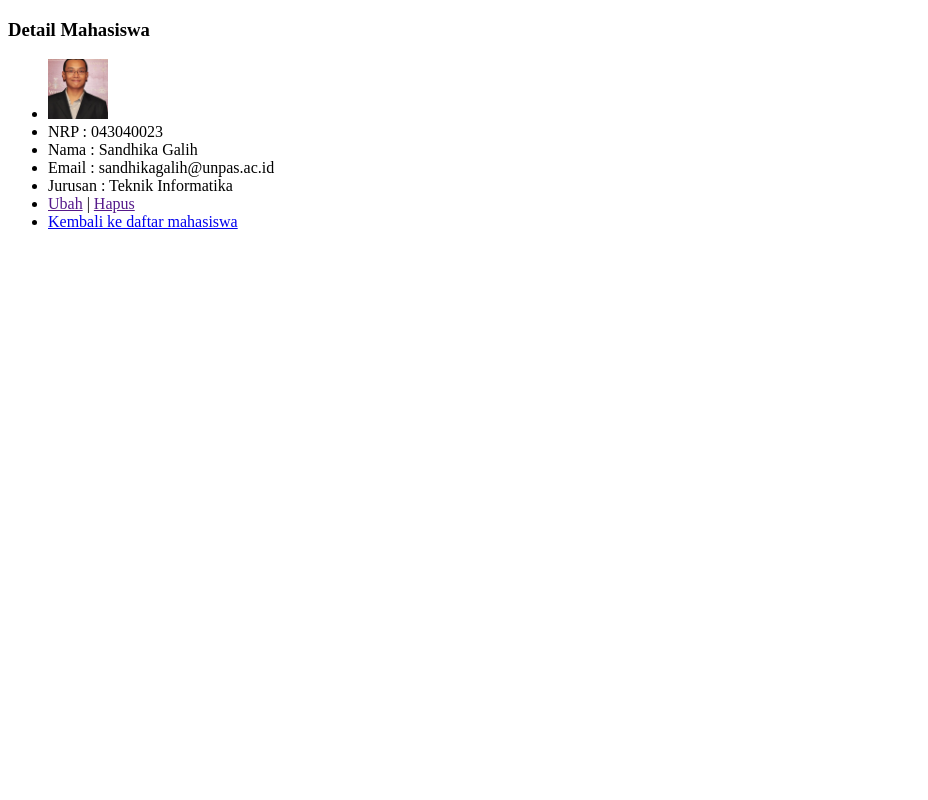
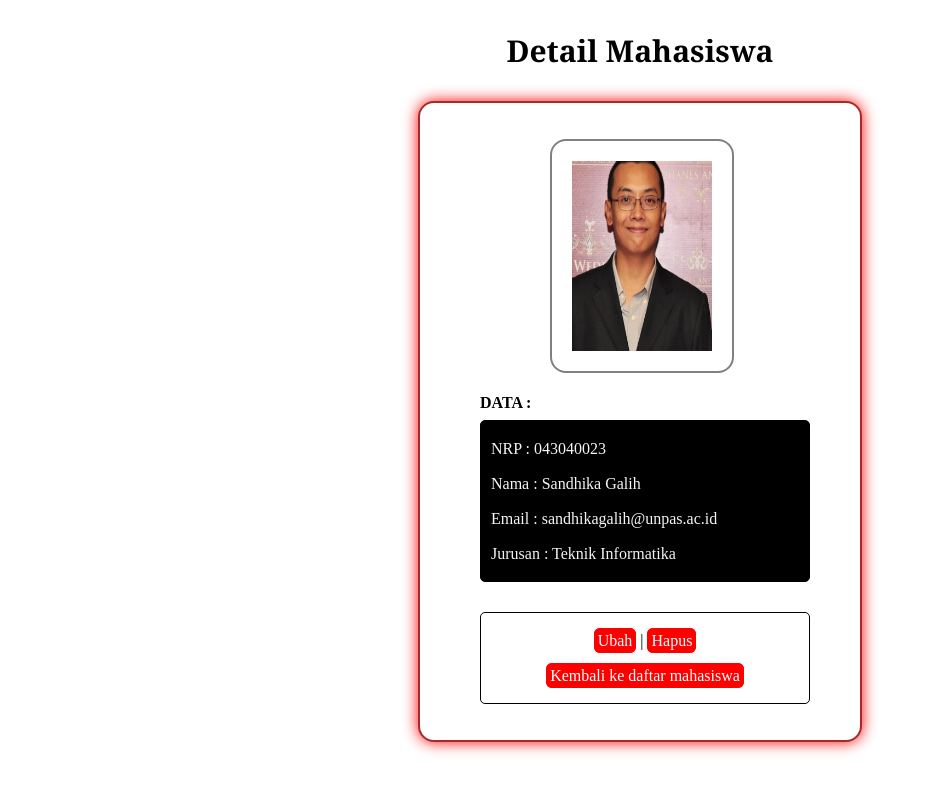
Before and after one commit to ariasrupawansyah/pw2020_193040140, a PHP site: page /detail.php?id=1 in a window 1280 px wide. Shown: the whole page, without its empty margins (0-928 px from the left). Run offline with PHP 8.4, Linux system fonts and the light colour scheme; data comes from the database, SQL or seed files in the repository.

Commit message:
menambahkan fitur insert data

```diff
--- a/kuliah/pertemuan10/detail.php
+++ b/kuliah/pertemuan10/detail.php
@@ -17,21 +17,37 @@ $mahasiswa = query("SELECT * FROM mahasiswa where id = $id");
   <meta charset="UTF-8">
   <meta name="viewport" content="width=device-width, initial-scale=1.0">
   <title>Detail Mahasiswa</title>
+  <link rel="stylesheet" href="style/styles.css">
 </head>
 
 <body>
 
   <h3>Detail Mahasiswa</h3>
 
+  <div class="container">
+
     <ul>
-    <li><img src="img/<?= $mahasiswa['gambar']; ?>" width="60"></li>
+      <li><img src="img/<?= $mahasiswa['gambar']; ?>" class="gambar"></li>
+      <li>
+        <b>DATA :</b>
+      </li>
+
+      <div class="box1">
+
         <li>NRP : <?= $mahasiswa['nrp']; ?></li>
         <li>Nama : <?= $mahasiswa['nama']; ?></li>
         <li>Email : <?= $mahasiswa['email']; ?></li>
         <li>Jurusan : <?= $mahasiswa['jurusan']; ?></li>
+
+      </div>
+
+      <div class="box2">
         <li><a href="">Ubah</a> | <a href="">Hapus</a></li>
         <li><a href="latihan3.php">Kembali ke daftar mahasiswa</a></li>
+      </div>
     </ul>
+
+  </div>
 
 </body>
 
--- a/kuliah/pertemuan10/functions.php
+++ b/kuliah/pertemuan10/functions.php
@@ -22,3 +22,24 @@ function query($query)
 
   return $rows;
 }
+
+function tambah($data)
+{
+  $conn = koneksi();
+
+  $nama = htmlspecialchars($data['nama']);
+  $nrp = htmlspecialchars($data['nrp']);
+  $email = htmlspecialchars($data['email']);
+  $jurusan = htmlspecialchars($data['jurusan']);
+  $gambar = htmlspecialchars($data['gambar']);
+
+  $query = "INSERT INTO
+          mahasiswa
+          VALUES
+          (null, '$nama', '$nrp', '$email', '$jurusan', '$gambar')
+          ";
+
+  mysqli_query($conn, $query);
+  echo mysqli_error($conn);
+  return mysqli_affected_rows($conn);
+}
--- a/kuliah/pertemuan10/latihan1.php
+++ b/kuliah/pertemuan10/latihan1.php
@@ -27,6 +27,7 @@ $mahasiswa = $rows;
   <meta charset="UTF-8">
   <meta name="viewport" content="width=device-width, initial-scale=1.0">
   <title>Daftar Mahasiswa</title>
+  <link rel="stylesheet" href="style/styles.css">
 </head>
 
 <body>
--- a/kuliah/pertemuan10/latihan2.php
+++ b/kuliah/pertemuan10/latihan2.php
@@ -13,6 +13,7 @@ $mahasiswa = query("SELECT * FROM mahasiswa")
   <meta charset="UTF-8">
   <meta name="viewport" content="width=device-width, initial-scale=1.0">
   <title>Daftar Mahasiswa</title>
+  <link rel="stylesheet" href="style/styles.css">
 </head>
 
 <body>
--- a/kuliah/pertemuan10/latihan3.php
+++ b/kuliah/pertemuan10/latihan3.php
@@ -13,11 +13,15 @@ $mahasiswa = query("SELECT * FROM mahasiswa")
   <meta charset="UTF-8">
   <meta name="viewport" content="width=device-width, initial-scale=1.0">
   <title>Daftar Mahasiswa</title>
+  <link rel="stylesheet" href="style/styles.css">
 </head>
 
 <body>
 
   <h3>Daftar Mahasiswa</h3>
+
+  <a href="tambah.php" class="link">Tambah Data Mahasiswa</a>
+  <br><br>
 
   <table border="1" cellpadding="10" cellspacing="0">
     <tr>
--- /dev/null
+++ b/kuliah/pertemuan10/style/styles.css
@@ -0,0 +1,94 @@
+h3{
+  text-align: center;
+  font-family: Cambria, Cochin, Georgia, Times, 'Times New Roman', serif;
+  font-size: 30px;
+}
+
+table{
+  margin: auto;
+  border-inline-start-color: red;
+  border-inline-end-color: purple;
+  padding: 20px;
+  box-shadow: 10px 10px 10px gray;
+  font-family: Georgia, 'Times New Roman', Times, serif;
+  border-radius: 10px;
+}
+
+a{
+  text-decoration: none;
+  color: white;
+  border: 1px solid red;
+  border-radius: 6px;
+  border-width: 4px;
+  background-color: red;
+}
+
+.link{
+  margin-left: 43%;
+}
+
+li{
+  list-style-type: none;
+  line-height: 35px;
+}
+
+.container{
+	margin: auto;
+	margin-top: 20px;
+	padding: 20px;
+	width: 400px;
+	height: auto;
+	text-align: justify;
+	background-color: white;
+  border: 2px solid brown;
+  border-radius: 16px;
+  box-shadow: 0 0 15px red;
+}
+
+.gambar{
+  margin-left: 70px;
+	padding: 20px;
+	width: 140px;
+	height: 190px;
+  border: 2px solid gray;
+  border-radius: 16px;
+}
+
+.box1{
+  border: 1px solid black;
+  border-radius: 5px;
+  padding: 10px;
+  margin-right: 30px;
+  background-color: black;
+  color: whitesmoke;
+}
+
+.box2{
+  margin-top: 30px;
+  border: 1px solid black;
+  border-radius: 5px;
+  padding: 10px;
+  margin-right: 30px;
+  text-align: center;
+}
+
+label{
+  margin-left: -20px;
+  padding-right: 500px;
+}
+
+input{
+  width: 90%;
+  height: 25px;
+  border-radius: 6px;
+}
+
+button{
+  width: 150px;
+  height: 30px;
+  margin-left: 23%;
+  margin-top: 30px;
+  background-color: crimson;
+  color: white;
+  border-radius: 10px;
+}
```
Also changed, not shown: kuliah/pertemuan10/tambah.php (added, +75 -0 lines), tubes/Masih dalam pengerjaan.txt (added). Lines whose indentation alone changed are shown as unchanged.
